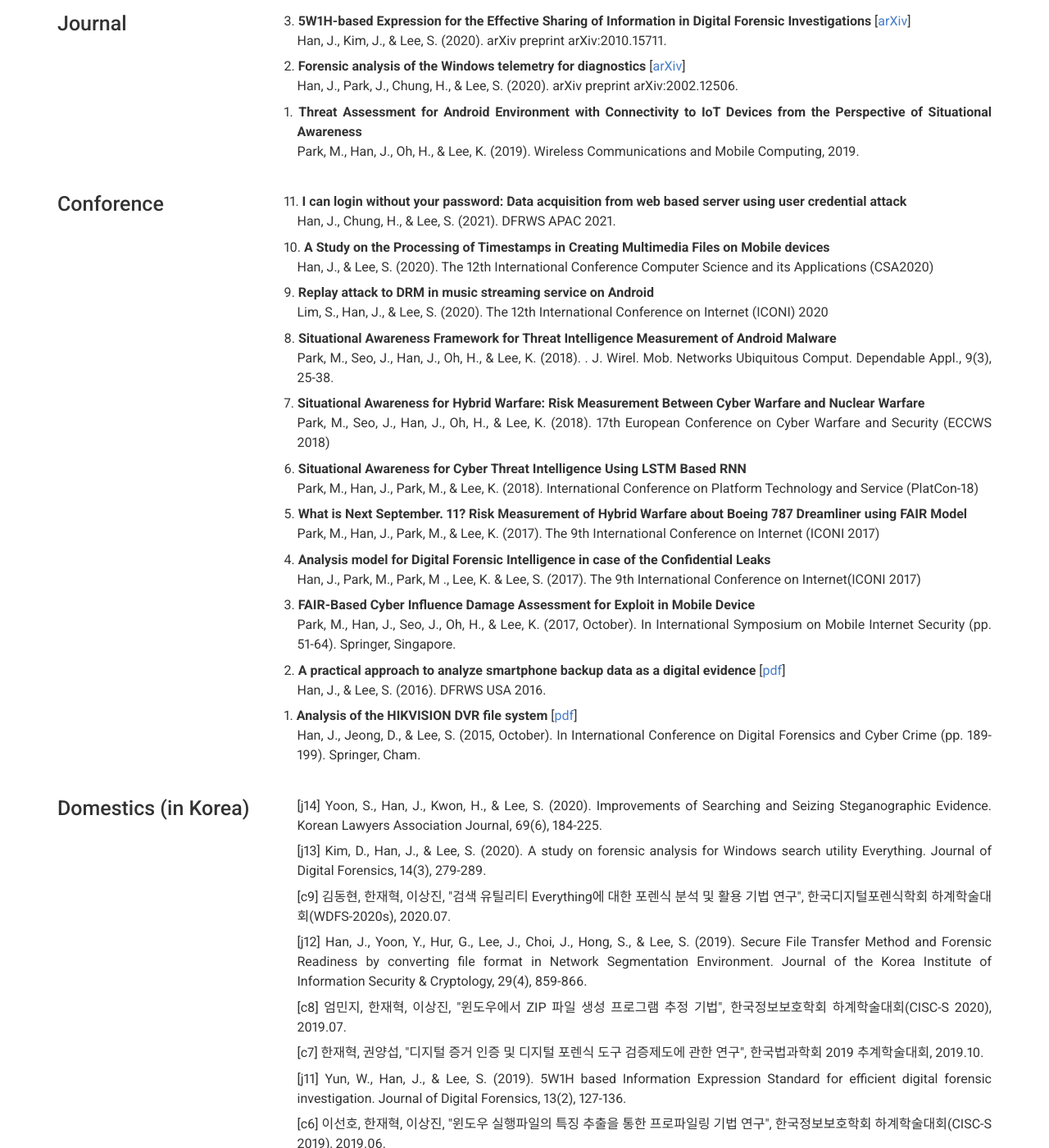
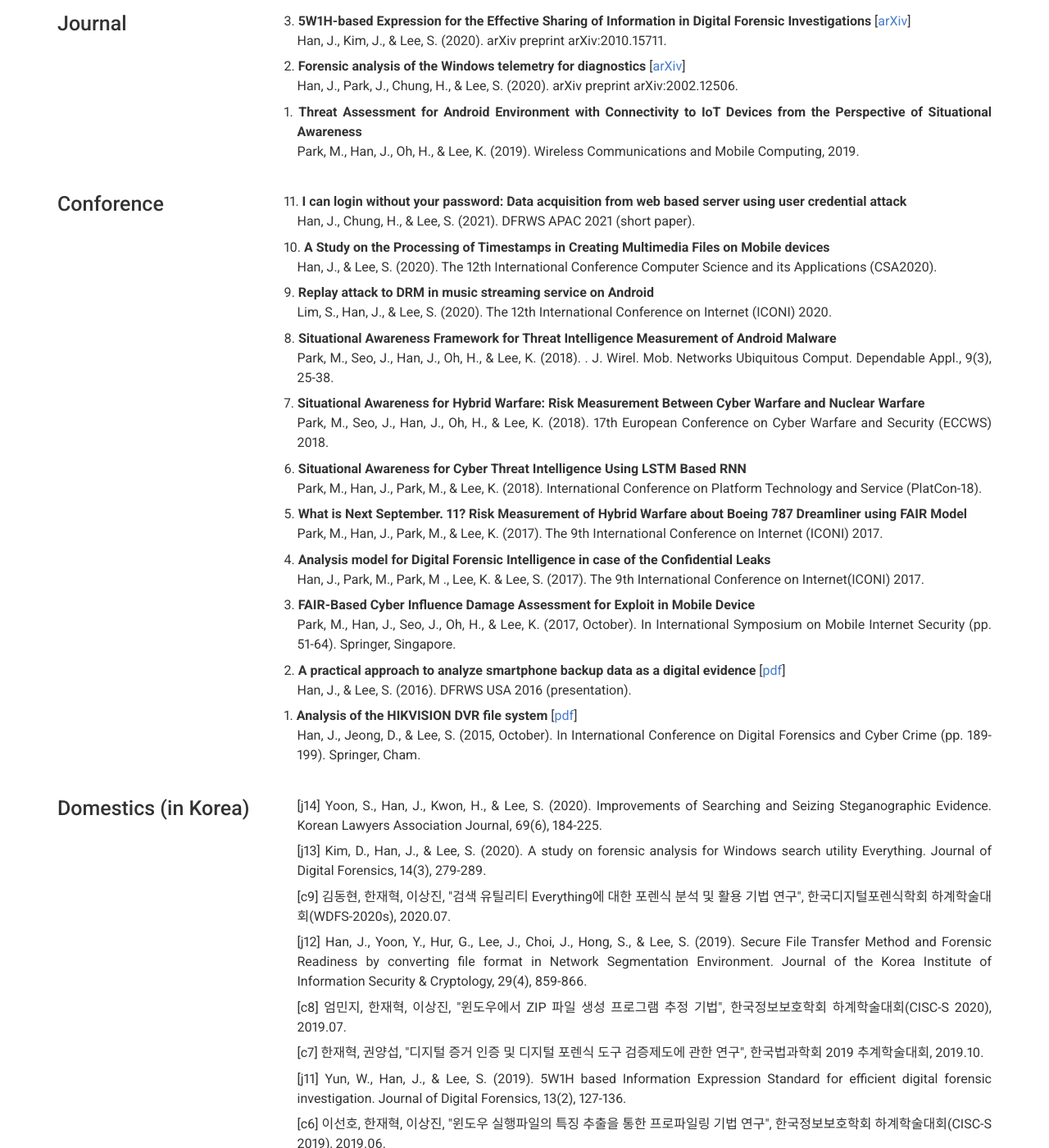
Before and after one commit to JaehyeokHan/jaehyeokhan.github.io, a Jekyll site: the page built from index.md, in a window 1280 px wide and 1400 px high, scrolled down 2035 px. Shown: the whole window at 82% size. Built offline with Jekyll 4.4.1, drawn with Linux system fonts in a browser that asks for light colours; nearby versions of some CDN libraries; some of the changed text lies outside the part shown.

Commit message:
Update _config.yml

```diff
--- a/_config.yml
+++ b/_config.yml
@@ -82,9 +82,9 @@ content:
     content:
       - layout: left
         title: Ph.D student
-        sub_title: Mar. 2016 - Present (Advisor. <A href = "https://scs.korea.ac.kr/ime/professor/honor.do?mode=view&articleNo=36554&article.offset=0&articleLimit=30" target = "top">Sangjin Lee</A>)
+        sub_title: Mar. 2016 - Present
         description: | # this will include new lines to allow paragraphs
-          School of Cybersecurity, Korea University, Seoul, South Korea
+          School of Cybersecurity, Korea University, Seoul, South Korea (Advisor. <A href = "https://scs.korea.ac.kr/ime/professor/honor.do?mode=view&articleNo=36554&article.offset=0&articleLimit=30" target = "top">Sangjin Lee</A>)
 #         Dissertation:
 
       - layout: left
@@ -157,16 +157,16 @@ content:
 #       quote: >
 #         Short description of the company (optional)
         description: | # this will include new lines to allow paragraphs
-          <p style="text-indent: -1em;">11. <b>I can login without your password: Data acquisition from web based server using user credential attack</b><br>Han, J., Chung, H., & Lee, S. (2021). DFRWS APAC 2021.</p>
-          <p style="text-indent: -1em;">10. <b>A Study on the Processing of Timestamps in Creating Multimedia Files on Mobile devices</b><br>Han, J., & Lee, S. (2020). The 12th International Conference Computer Science and its Applications (CSA2020)</p>
-          <p style="text-indent: -1em;">9. <b>Replay attack to DRM in music streaming service on Android</b><br>Lim, S., Han, J., & Lee, S. (2020). The 12th International Conference on Internet (ICONI) 2020</p>
+          <p style="text-indent: -1em;">11. <b>I can login without your password: Data acquisition from web based server using user credential attack</b><br>Han, J., Chung, H., & Lee, S. (2021). DFRWS APAC 2021 (short paper).</p>
+          <p style="text-indent: -1em;">10. <b>A Study on the Processing of Timestamps in Creating Multimedia Files on Mobile devices</b><br>Han, J., & Lee, S. (2020). The 12th International Conference Computer Science and its Applications (CSA2020).</p>
+          <p style="text-indent: -1em;">9. <b>Replay attack to DRM in music streaming service on Android</b><br>Lim, S., Han, J., & Lee, S. (2020). The 12th International Conference on Internet (ICONI) 2020.</p>
           <p style="text-indent: -1em;">8. <b>Situational Awareness Framework for Threat Intelligence Measurement of Android Malware</b><br>Park, M., Seo, J., Han, J., Oh, H., & Lee, K. (2018). . J. Wirel. Mob. Networks Ubiquitous Comput. Dependable Appl., 9(3), 25-38.</p>
-          <p style="text-indent: -1em;">7. <b>Situational Awareness for Hybrid Warfare: Risk Measurement Between Cyber Warfare and Nuclear Warfare</b><br>Park, M., Seo, J., Han, J., Oh, H., & Lee, K. (2018). 17th European Conference on Cyber Warfare and Security (ECCWS 2018)</p>
-          <p style="text-indent: -1em;">6. <b>Situational Awareness for Cyber Threat Intelligence Using LSTM Based RNN</b><br>Park, M., Han, J., Park, M., & Lee, K. (2018). International Conference on Platform Technology and Service (PlatCon-18)</p>
-          <p style="text-indent: -1em;">5. <b>What is Next September. 11? Risk Measurement of Hybrid Warfare about Boeing 787 Dreamliner using FAIR Model</b><br>Park, M., Han, J., Park, M., & Lee, K. (2017). The 9th International Conference on Internet (ICONI 2017)</p>
-          <p style="text-indent: -1em;">4. <b>Analysis model for Digital Forensic Intelligence in case of the Confidential Leaks</b><br>Han, J., Park, M., Park, M ., Lee, K. & Lee, S. (2017). The 9th International Conference on Internet(ICONI 2017)</p>
+          <p style="text-indent: -1em;">7. <b>Situational Awareness for Hybrid Warfare: Risk Measurement Between Cyber Warfare and Nuclear Warfare</b><br>Park, M., Seo, J., Han, J., Oh, H., & Lee, K. (2018). 17th European Conference on Cyber Warfare and Security (ECCWS) 2018.</p>
+          <p style="text-indent: -1em;">6. <b>Situational Awareness for Cyber Threat Intelligence Using LSTM Based RNN</b><br>Park, M., Han, J., Park, M., & Lee, K. (2018). International Conference on Platform Technology and Service (PlatCon-18).</p>
+          <p style="text-indent: -1em;">5. <b>What is Next September. 11? Risk Measurement of Hybrid Warfare about Boeing 787 Dreamliner using FAIR Model</b><br>Park, M., Han, J., Park, M., & Lee, K. (2017). The 9th International Conference on Internet (ICONI) 2017.</p>
+          <p style="text-indent: -1em;">4. <b>Analysis model for Digital Forensic Intelligence in case of the Confidential Leaks</b><br>Han, J., Park, M., Park, M ., Lee, K. & Lee, S. (2017). The 9th International Conference on Internet(ICONI) 2017.</p>
           <p style="text-indent: -1em;">3. <b>FAIR-Based Cyber Influence Damage Assessment for Exploit in Mobile Device</b><br>Park, M., Han, J., Seo, J., Oh, H., & Lee, K. (2017, October). In International Symposium on Mobile Internet Security (pp. 51-64). Springer, Singapore.</p>
-          <p style="text-indent: -1em;">2. <b>A practical approach to analyze smartphone backup data as a digital evidence</b> [<A href = "https://www.researchgate.net/publication/315379157_A_practical_approach_to_analyze_smartphone_backup_data_as_a_digital_evidence" target = "top">pdf</A>]<br>Han, J., & Lee, S. (2016). DFRWS USA 2016.</p>
+          <p style="text-indent: -1em;">2. <b>A practical approach to analyze smartphone backup data as a digital evidence</b> [<A href = "https://www.researchgate.net/publication/315379157_A_practical_approach_to_analyze_smartphone_backup_data_as_a_digital_evidence" target = "top">pdf</A>]<br>Han, J., & Lee, S. (2016). DFRWS USA 2016 (presentation).</p>
           <p style="text-indent: -1em;">1. <b>Analysis of the HIKVISION DVR file system</b> [<A href = "https://eudl.eu/pdf/10.1007/978-3-319-25512-5_13" target = "top">pdf</A>]<br>Han, J., Jeong, D., & Lee, S. (2015, October). In International Conference on Digital Forensics and Cyber Crime (pp. 189-199). Springer, Cham.</p>
 
       - layout: left
@@ -180,10 +180,8 @@ content:
           <p>[c7] 한재혁, 권양섭, "디지털 증거 인증 및 디지털 포렌식 도구 검증제도에 관한 연구", 한국법과학회 2019 추계학술대회, 2019.10.</p>
           <p>[j11] Yun, W., Han, J., & Lee, S. (2019). 5W1H based Information Expression Standard for efficient digital forensic investigation. Journal of Digital Forensics, 13(2), 127-136.</p>
           <p>[c6] 이선호, 한재혁, 이상진, "윈도우 실행파일의 특징 추출을 통한 프로파일링 기법 연구", 한국정보보호학회 하계학술대회(CISC-S 2019), 2019.06.</p>
-
           <p style="text-indent: -1em;">j10. <b>Study on History Tracking Technique of the Document File through RSID Analysis in MS Word</b> [<A href = "http://koreascience.or.kr/article/JAKO201807753430904.page" target = "top">ePrint</A>]<br>Joun, J., Han, J., Jung, D., & Lee, S. (2018). Journal of the Korea Institute of Information Security & Cryptology, 28(6), 1439-1448.</p>
-
-          <p>[j9] Kim, S., Han, J., & Lee, S. (2018). A Study on Detecting Data Hiding Area of Removable Storage Device Based on Flash Memory. Journal of Digital Forensics, 12(2), 21-29.</p>
+          <p style="text-indent: -1em;">j9. <b>A Study on Detecting Data Hiding Area of Removable Storage Device Based on Flash Memory</b> [<A href = "http://koreascience.or.kr/article/JAKO201834653832505.page" target = "top">ePrint</A>]<br>Kim, S., Han, J., & Lee, S. (2018). Journal of Digital Forensics, 12(2), 21-29.</p>
           <p>[j8] Jung, B., Han, J., Choi, H., & Lee, S. (2018). A Study on the Possibility of Recover ing Deleted Data through Analysis of SQLite Journal in Messenger Application. Journal of Digital Forensics, 12(2), 11-20.</p>
           <p>[j7] Kim, J., Han, J., Choi, J. H., & Lee, S. (2018). The Method of Recovery for Deleted Record of Realm Database. Journal of the Korea Institute of Information Security & Cryptology, 28(3), 625-633.</p>
           <p>[c5] 김소희, 한재혁, 이상진, "USB 보안영역 탐지 방법에 대한 연구", 한국디지털포렌식학회 하계학술대회(WDFS-2018s), 2018.06.</p>
```
